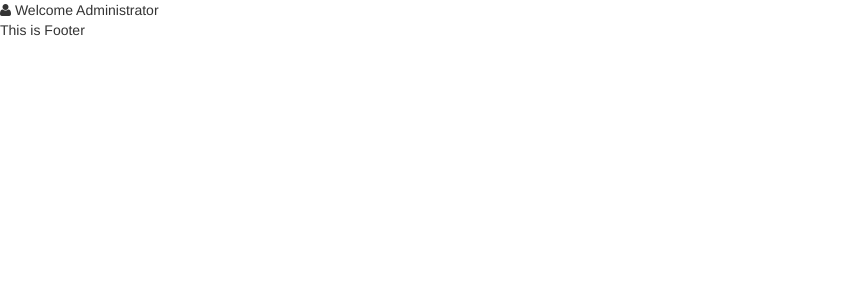
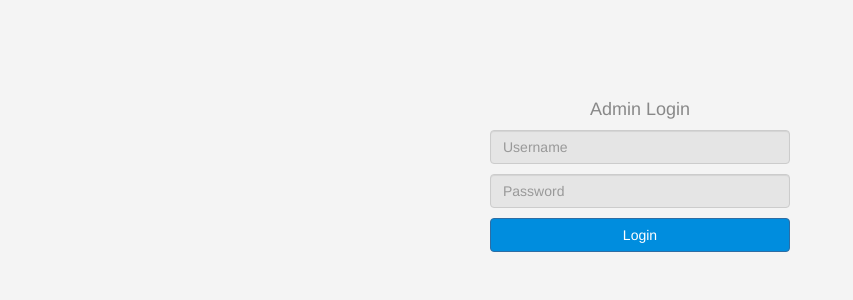
Before and after one commit to MohamedElHassan/ecommerce-php, a PHP site: page /admin/index.php in a window 1280 px wide. Shown: the top 300 px of the page, without its empty margins (0-853 px from the left). Run offline with PHP 8.4, Linux system fonts and the light colour scheme.

Commit message:
build admin login

```diff
--- a/admin/includes/templates/footer.php
+++ b/admin/includes/templates/footer.php
@@ -1,8 +1,8 @@
-<div class="footer">This is Footer</div>
+<div class="footer"></div>
 
 <!-- لا تنسى تظبط دول وتربطهم -->
 <script src="<?php echo $js ?>jquery-1.12.1.min.js"></script>
 <script src="<?php echo $js ?>bootstrap.min.js"></script>
-<script src="<?php echo $js ?>backend.js"></script>
+<script src="<?php echo $js ?>scripts.js"></script>
 </body>
 </html>
--- a/admin/includes/templates/header.php
+++ b/admin/includes/templates/header.php
@@ -6,6 +6,6 @@
   <title>Admin</title>
   <link rel="stylesheet" href="<?php echo $css ?>font-awesome.min.css">
   <link rel="stylesheet" href="<?php echo $css ?>bootstrap.min.css">
-  <link rel="stylesheet" href="<?php echo $css ?>backend.css">
+  <link rel="stylesheet" href="<?php echo $css ?>styles.css">
 </head>
 <body>
--- a/admin/index.php
+++ b/admin/index.php
@@ -1,12 +1,33 @@
 <?php
-  include 'init.php';
-  include $tpl . 'header.php';
-  include 'includes/languages/english.php';
-?>
-<i class='fa fa-user'></i>
-<?php
-  echo lang('MESSAGE') . ' ' . lang('ADMIN');
+include 'init.php';
+include $tpl . 'header.php';
+include 'includes/languages/english.php';
+
+// Check if the request is coming from POST Request
+if ($_SERVER['REQUEST_METHOD'] === 'POST') {
+  $username = $_POST['user'];
+  $password = $_POST['pass'];
+  $hashedPassword = sha1($password);
+
+  // Check If The User Exist In Database
+
+  $stmt = $con->prepare("SELECT Username, Password FROM users WHERE Username = ? AND Password = ? AND GroupID = 1");
+  $stmt->execute(array($username, $hashedPassword));
+  $count = $stmt->rowCount();
+
+  // IF Count > 0 This Mean The Database Contain Record About This Username
+
+  if ($count > 0) {
+    echo 'Welcome ' . $username;
+  }
+}
 
 ?>
 
+<form class="login" action="<?php echo $_SERVER['PHP_SELF'] ?>" method="POST">
+  <h4 class="text-center">Admin Login</h4>
+  <input type="text" name="user" placeholder="Username" class="form-control" autocomplete="off">
+  <input type="password" name="pass" placeholder="Password" class="form-control" autocomplete="new-password">
+  <input class="btn btn-primary btn-block" type="submit" value="Login">
+</form>
 <?php include $tpl . "footer.php" ?>
--- /dev/null
+++ b/admin/layout/css/styles.css
@@ -0,0 +1,27 @@
+/* Start Main Rules */
+
+body {
+  background-color: #f4f4f4;
+}
+/* End Main Rules */
+
+/* Start Login Form */
+
+.login {
+  width: 300px;
+  margin: 100px auto;
+}
+.login h4 {
+  color: #888;
+}
+.login input {
+  margin-bottom: 10px;
+}
+.login .form-control {
+  background-color: #e5e5e5;
+}
+.login .btn {
+  background-color: #008dde;
+}
+
+/* End Login Form */
--- /dev/null
+++ b/admin/layout/js/scripts.js
@@ -0,0 +1,13 @@
+$(function () {
+  "use strict";
+  // Hide Placeholder ON Form Focus
+
+  $("[placeholder]")
+    .focus(function () {
+      $(this).attr("data-text", $(this).attr("placeholder"));
+      $(this).attr("placeholder", "");
+    })
+    .blur(function () {
+      $(this).attr("placeholder", $(this).attr("data-text"));
+    });
+});
```
Also changed, not shown: admin/layout/css/backend.css (deleted), admin/layout/js/backend.js (deleted).
